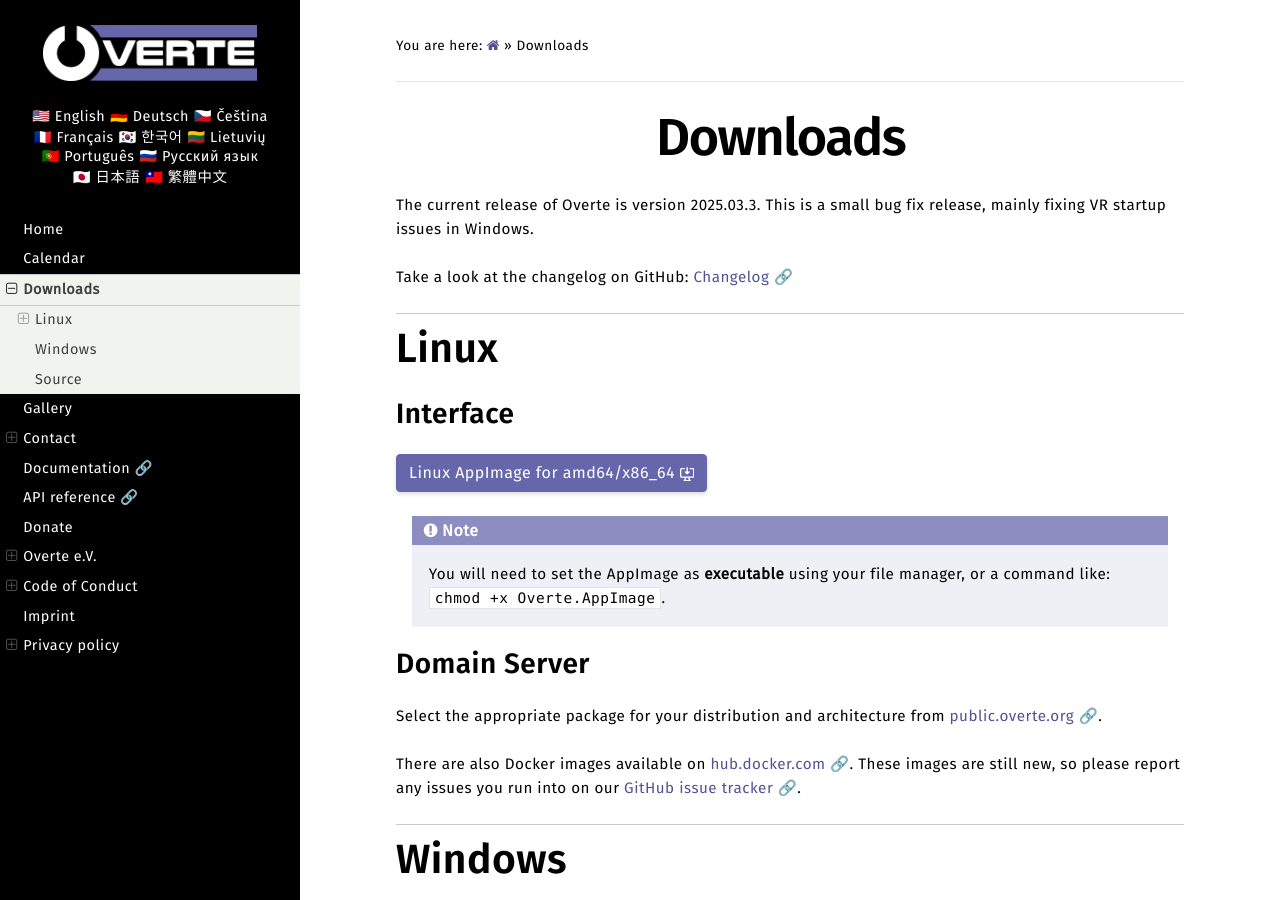
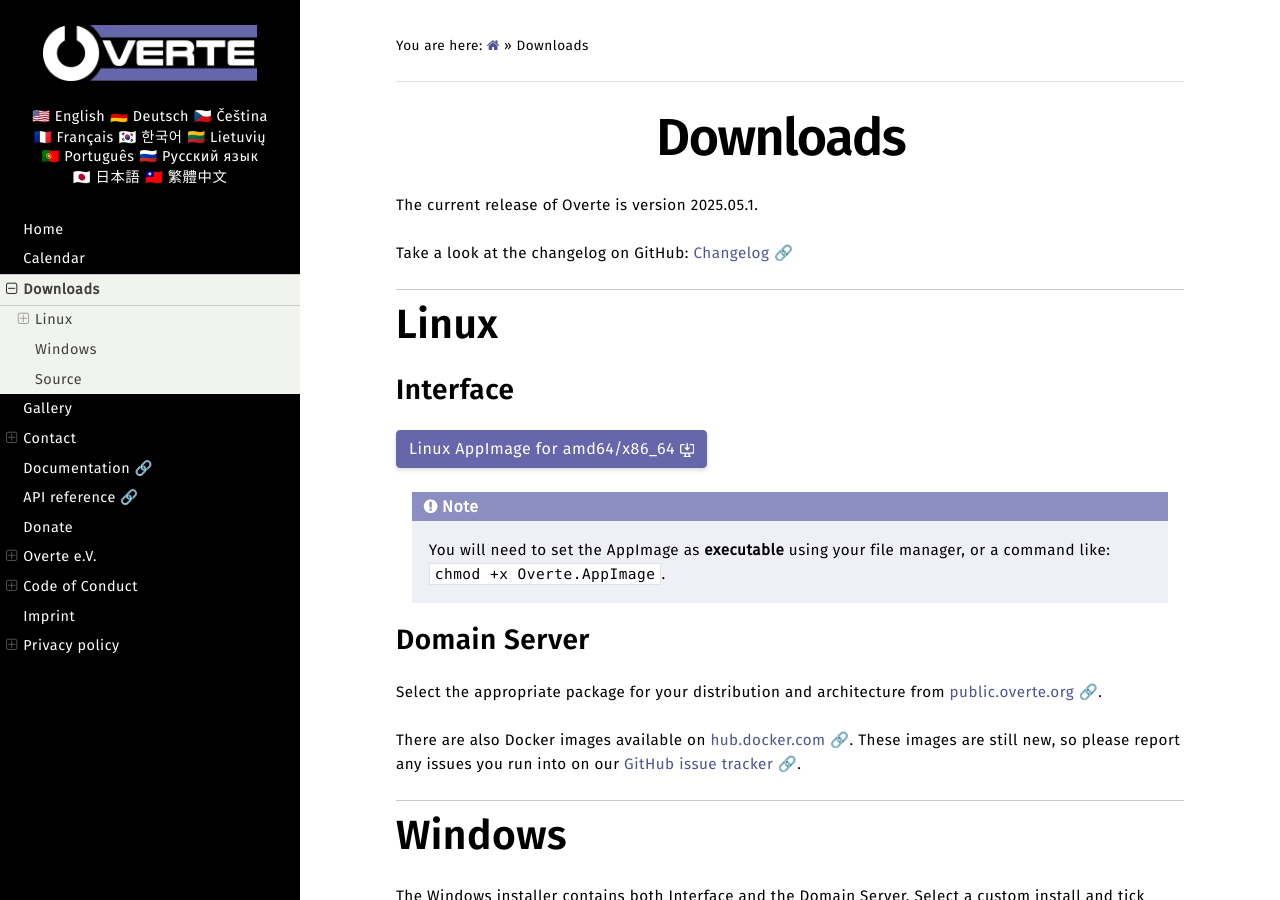
Before and after one commit to overte-org/overte-website-sphinx, a Sphinx documentation site: the page built from source/downloads.rst, in a window 1280 px wide and 900 px high. Built offline with Sphinx 7.4.7 and the Read the Docs theme 3.1.0, drawn with Linux system fonts in a browser that asks for light colours; some of the changed lines change nothing that is shown.

Commit message:
Release 2025.05.1.

```diff
--- a/source/downloads.rst
+++ b/source/downloads.rst
@@ -4,8 +4,7 @@
 Downloads
 #########
 
-The current release of Overte is version 2025.03.3.
-This is a small bug fix release, mainly fixing VR startup issues in Windows.
+The current release of Overte is version 2025.05.1.
 
 Take a look at the changelog on GitHub: `Changelog 🔗 <https://github.com/overte-org/overte/blob/master/CHANGELOG.md>`_
 
@@ -18,7 +17,7 @@
 Interface
 *********
 
-.. button-link:: https://public.overte.org/build/overte/release/2025.03.3/Overte-2025.03.3-x86_64.AppImage
+.. button-link:: https://public.overte.org/build/overte/release/2025.05.1/Overte-2025.05.1-x86_64.AppImage
     :shadow:
     :color: primary
 
@@ -34,7 +33,7 @@
 Domain Server
 *************
 
-Select the appropriate package for your distribution and architecture from `public.overte.org 🔗 <https://public.overte.org/index.html#build/overte/release/2025.03.3/>`_.
+Select the appropriate package for your distribution and architecture from `public.overte.org 🔗 <https://public.overte.org/index.html#build/overte/release/2025.05.1/>`_.
 
 There are also Docker images available on `hub.docker.com 🔗 <https://hub.docker.com/r/overte/overte-server/tags>`_. These images are still new, so please report any issues you run into on our `GitHub issue tracker 🔗 <https://github.com/overte-org/overte/issues>`_.
 
@@ -47,7 +46,7 @@
 Select a custom install and tick “Overte Server” during the installation process if you want to run a Domain Server.
 You can always rerun the installer later to install the server software afterwards.
 
-.. button-link:: https://public.overte.org/build/overte/release/2025.03.3/Overte-2025.03.3.exe
+.. button-link:: https://public.overte.org/build/overte/release/2025.05.1/Overte-2025.05.1.exe
     :shadow:
     :color: primary
 
```
